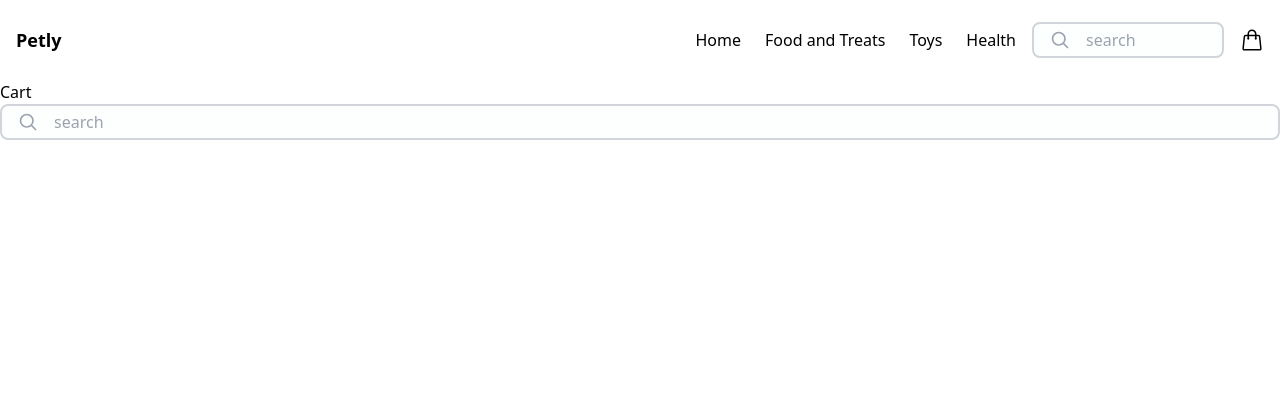
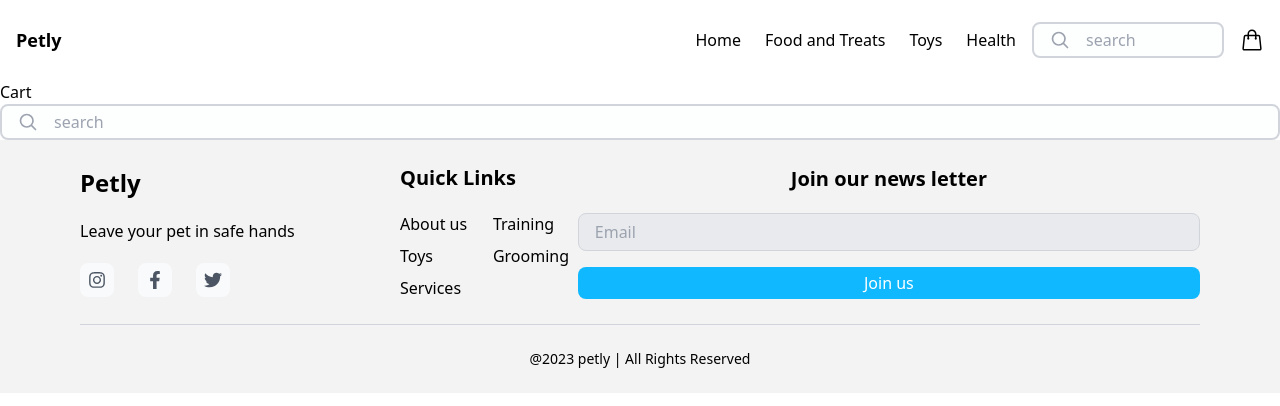
Before and after one commit to David1Chowaifaty/Petly, a Next.js app: page /cart in a window 1280 px wide. Shown: the top 406 px of the page. Built offline with nearby package versions, Linux system fonts and the light colour scheme.

Commit message:
fixed the search input and added the footer

```diff
--- a/package.json
+++ b/package.json
@@ -20,6 +20,7 @@
     "next": "13.2.4",
     "react": "18.2.0",
     "react-dom": "18.2.0",
+    "react-icons": "^4.8.0",
     "react-use-measure": "^2.1.1",
     "typescript": "5.0.2"
   },
--- a/src/app/components/AccordionSection.tsx
+++ b/src/app/components/AccordionSection.tsx
@@ -37,8 +37,11 @@ export default function AccordionSection() {
     return () => document.removeEventListener("click", onClick);
   }, []);
   return (
-    <div className="px-4 flex flex-col items-center">
-      <div ref={accRef} className="flex flex-col space-y-2 divide-y w-96">
+    <div className="px-4 flex flex-col items-center sm:flex-row sm:justify-around">
+      <div
+        ref={accRef}
+        className="flex flex-col space-y-2 divide-y w-full sm:w-96"
+      >
         <LayoutGroup>
           {data.map((item, index) => (
             <Accordion
@@ -52,10 +55,19 @@ export default function AccordionSection() {
             />
           ))}
         </LayoutGroup>
-        {openIndex > -1 && (
+      </div>
+      <div className="hidden sm:inline-flex">
+        {openIndex > -1 ? (
           <Image
             src={data[openIndex].image}
             alt={data[openIndex].title}
+            width={200}
+            height={300}
+          />
+        ) : (
+          <Image
+            src={"/second_section/second_section_main.jpg"}
+            alt=""
             width={200}
             height={300}
           />
--- /dev/null
+++ b/src/app/components/NewsLetter.tsx
@@ -0,0 +1,22 @@
+"use client";
+import React from "react";
+
+export default function NewsLetter() {
+  return (
+    <form className="flex flex-col space-y-4 w-full">
+      <input
+        type="email"
+        name="email"
+        id="email"
+        placeholder="Email"
+        className="bg-gray-200/75 w-full py-1.5 px-4 rounded-lg border border-gray-300 ring-blue-200 focus:outline-none focus:border-blue-300 focus:ring"
+      />
+      <button
+        type="submit"
+        className="bg-[#10B8FF] px-4 py-1 rounded-lg text-white font-medium ring-blue-300 hover:bg-blue-400 active:ring"
+      >
+        Join us
+      </button>
+    </form>
+  );
+}
--- a/src/app/layout.tsx
+++ b/src/app/layout.tsx
@@ -3,6 +3,8 @@ import "./globals.css";
 import Menu from "./components/Menu";
 import { ShoppingBagIcon } from "@heroicons/react/24/outline";
 import SearchMenu from "./components/SearchMenu";
+import { FaInstagram, FaFacebookF, FaTwitter } from "react-icons/fa";
+import NewsLetter from "./components/NewsLetter";
 export const metadata = {
   title: "Petly",
   description:
@@ -49,6 +51,44 @@ export default function RootLayout({
           </Link>
         </nav>
         {children}
+        <footer className="w-full bg-[#F3F3F3] px-6  lg:px-20 ">
+          <div className="flex flex-col items-center space-y-7 py-6 md:flex-row md:justify-around border-b md:space-y-0 border-gray-300">
+            <section className="flex flex-col w-full items-center space-y-5 md:items-start max-w-xs">
+              <h1 className="font-bold text-2xl">Petly</h1>
+              <h2>Leave your pet in safe hands</h2>
+              <div className="flex items-center justify-center space-x-6 w-full md:justify-start">
+                <span className="p-2 rounded-lg bg-gray-50 cursor-pointer text-gray-600">
+                  <FaInstagram size={18} />
+                </span>
+                <span className="p-2 rounded-lg bg-gray-50 cursor-pointer text-gray-600">
+                  <FaFacebookF size={18} />
+                </span>
+                <span className="p-2 rounded-lg bg-gray-50 cursor-pointer text-gray-600">
+                  <FaTwitter size={18} />
+                </span>
+              </div>
+            </section>
+            <section className="flex flex-col w-full items-center space-y-5 md:items-start lg:w-[25vw]">
+              <h1 className="font-bold text-xl">Quick Links</h1>
+              <div className="grid gap-2 grid-cols-2 w-full  justify-items-center md:justify-items-start">
+                <Link href={"/"}>About us</Link>
+                <Link href={"/"}>Training</Link>
+                <Link href={"/"}>Toys</Link>
+                <Link href={"/"}>Grooming</Link>
+                <Link href={"/"}>Services</Link>
+              </div>
+            </section>
+            <section className="space-y-5 w-full text-center">
+              <h1 className="font-bold text-xl">Join our news letter</h1>
+              <NewsLetter />
+            </section>
+          </div>
+          <div>
+            <h3 className="text-center py-6 text-sm">
+              @2023 petly | All Rights Reserved
+            </h3>
+          </div>
+        </footer>
       </body>
     </html>
   );
--- a/src/app/page.tsx
+++ b/src/app/page.tsx
@@ -28,41 +28,42 @@ export default function Home() {
             </Link>
           </div>
         </div>
-        <div className="relative w-full h-[40vh] md:w-[50vw]">
+        <div className="w-full h-[40vh] grid grid-cols-4 justify-items-center lg:w-[50vw]">
           <Image
             width={112}
             height={114}
             src={"/hero-0.png"}
             alt=""
-            className="h-36 w-28 absolute top-[50%] translate-y-[-50%] left-4"
+            className="h-36 w-28 self-center"
           />
           <Image
             width={112}
             height={114}
             src={"/hero-1.png"}
             alt=""
-            className="h-36 w-28 absolute right-4 top-[50%] translate-y-[-50%]"
+            className="h-36 w-28"
           />
           <Image
             width={112}
             height={114}
             src={"/hero-2.png"}
             alt=""
-            className="h-36 w-28 absolute bottom-4 left-[65%] translate-x-[-65%]"
+            className="h-36 w-28 self-center"
           />
           <Image
             width={112}
             height={114}
             src={"/hero-3.png"}
             alt=""
-            className="h-36 w-28 absolute top-4 left-[35%] translate-x-[-35%] lg:h-52 lg:w-48"
+            className="h-36 w-28"
           />
         </div>
       </section>
+      <section className="h-screen"></section>
       <section className="h-screen">
         <AccordionSection />
       </section>
-      <section className="h-screen bg-green-300"></section>
+      <section className="h-screen"></section>
     </main>
   );
 }
--- a/src/app/ui/SearchInput.tsx
+++ b/src/app/ui/SearchInput.tsx
@@ -8,9 +8,8 @@ export default function SearchInput({ ...props }: SearchInputProps) {
   const { value } = props;
   return (
     <div
-      className={`w-full flex items-center px-4 py-1.5  rounded-lg border-2 border-gray-300 bg-gray-50/30 ring-blue-100 hover:ring ${
-        focused && "ring border-blue-300 "
-      } lg:py-1`}
+      className={`w-full flex items-center px-4 py-1.5  rounded-lg border-2  bg-gray-50/30 ring-blue-100 hover:ring
+      ${focused ? "ring border-blue-300" : "border-gray-300"} lg:py-1`}
     >
       <label htmlFor="search">
         <MagnifyingGlassIcon
```
Also changed, not shown: public/second_section/second_section_main.jpg (added), 1 other file (tests, documents, lock files or other folders).
